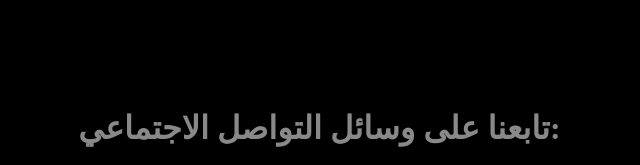
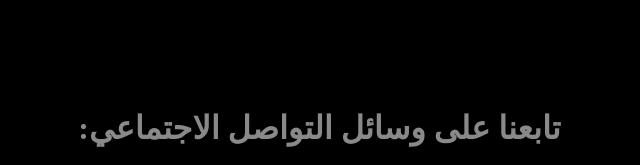
Before and after one commit to redashalabi/QR-Code, a plain HTML site: page links.html in a window 1280 px wide. Shown: the part 208-373 px from the top of the page, without its empty margins (355-995 px from the left). Drawn offline with Linux system fonts and the light colour scheme.

Commit message:
Update links.html

```diff
--- a/links.html
+++ b/links.html
@@ -49,7 +49,7 @@ Copy code
 <body>
 
     <div class="contact-section">
-        <h1 style="color: rgb(137, 137, 137);">تابعنا على وسائل التواصل الاجتماعي:</h1>
+               <h1 style="color: rgb(137, 137, 137);">:تابعنا على وسائل التواصل الاجتماعي</h1>
         <div class="social-media">
 
 <a href="https://wa.me/01092945912" target="_blank">
```
